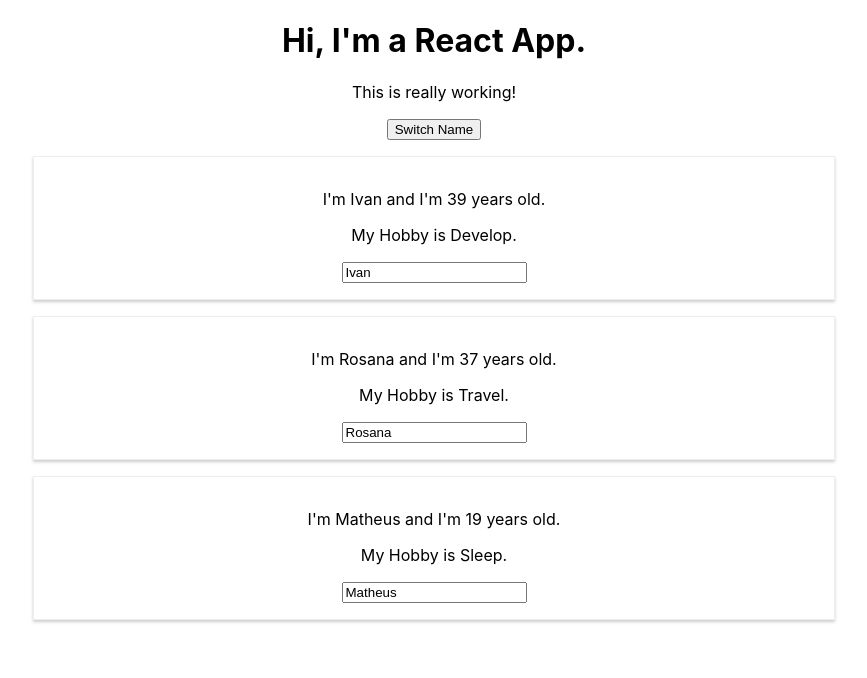
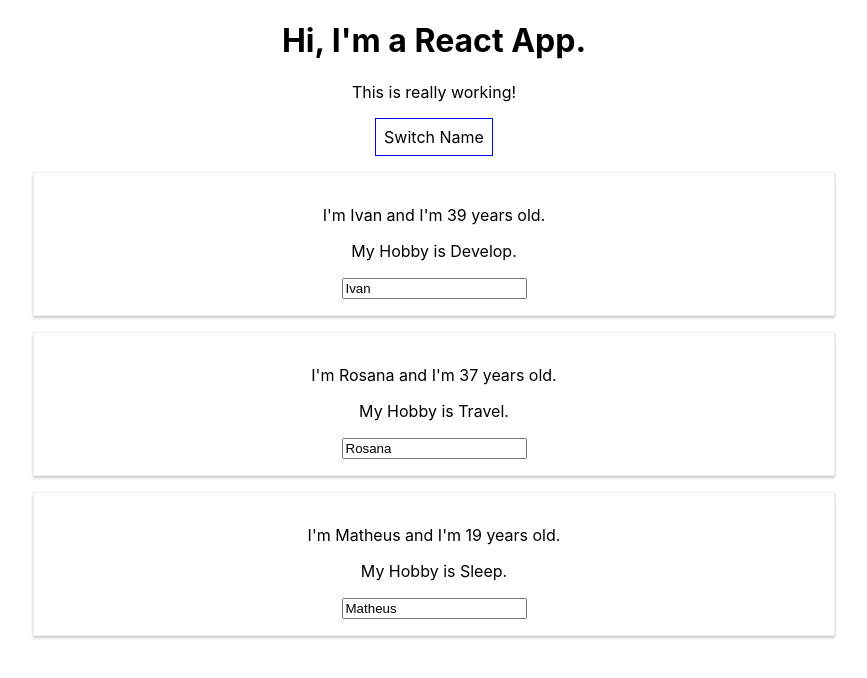
Before and after one commit to tabarino/react-complete-guide, a React (Create React App) app: page / in a window 1280 px wide. Shown: the top 678 px of the page, without its empty margins (206-1073 px from the left). Built offline with nearby package versions, Linux system fonts and the light colour scheme.

Commit message:
Working with Inline Styles

```diff
--- a/src/App.js
+++ b/src/App.js
@@ -14,11 +14,21 @@
   };
 
   render() {
+    const style = {
+      backgroundColor: 'white',
+      font: 'inherit',
+      border: '1px solid blue',
+      padding: '8px',
+      cursor: 'pointer'
+    };
+
     return (
       <div className="App">
         <h1>Hi, I'm a React App.</h1>
         <p>This is really working!</p>
-        <button onClick={() => this.switchNameHandler('Ivan Tabarino')}>Switch Name</button>
+        <button
+          style={style}
+          onClick={() => this.switchNameHandler('Ivan Tabarino')}>Switch Name</button>
         <Person
           name={this.state.persons[0].name}
           age={this.state.persons[0].age}>My Hobby is Develop.
```
